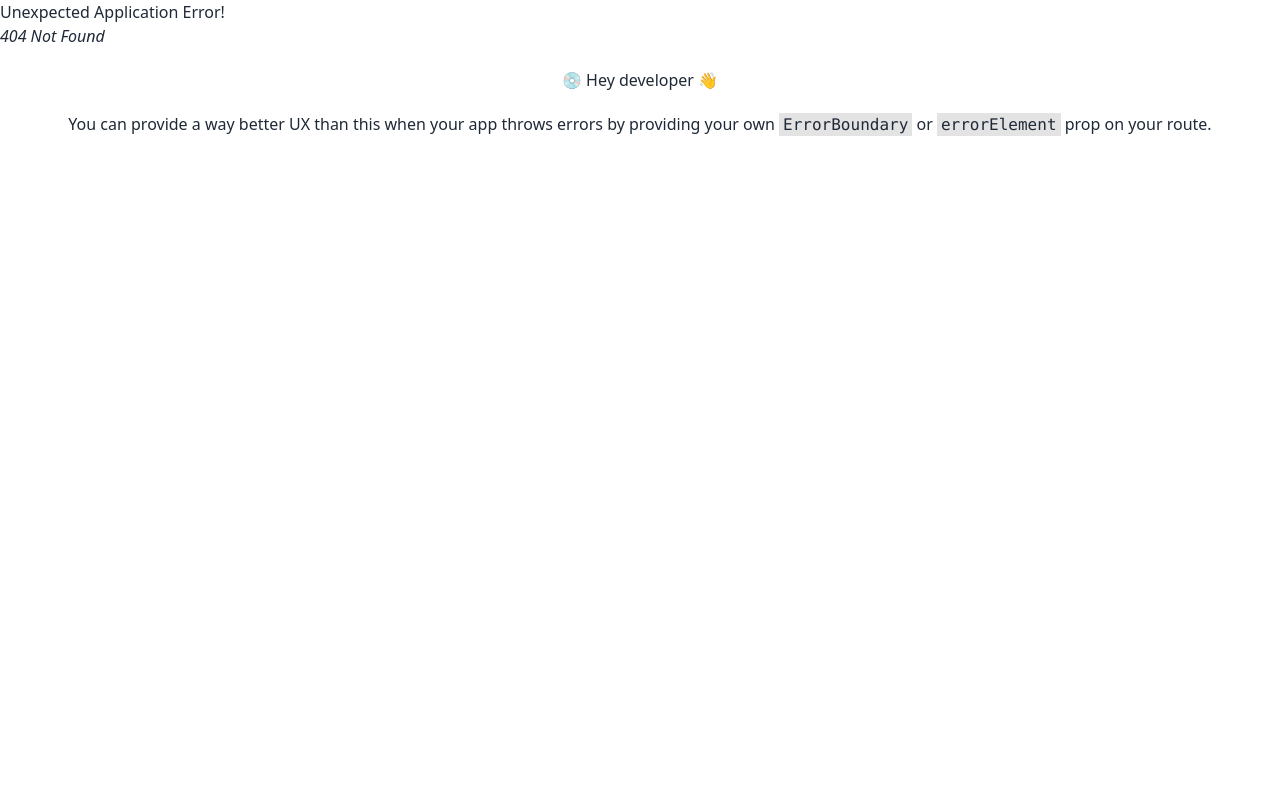
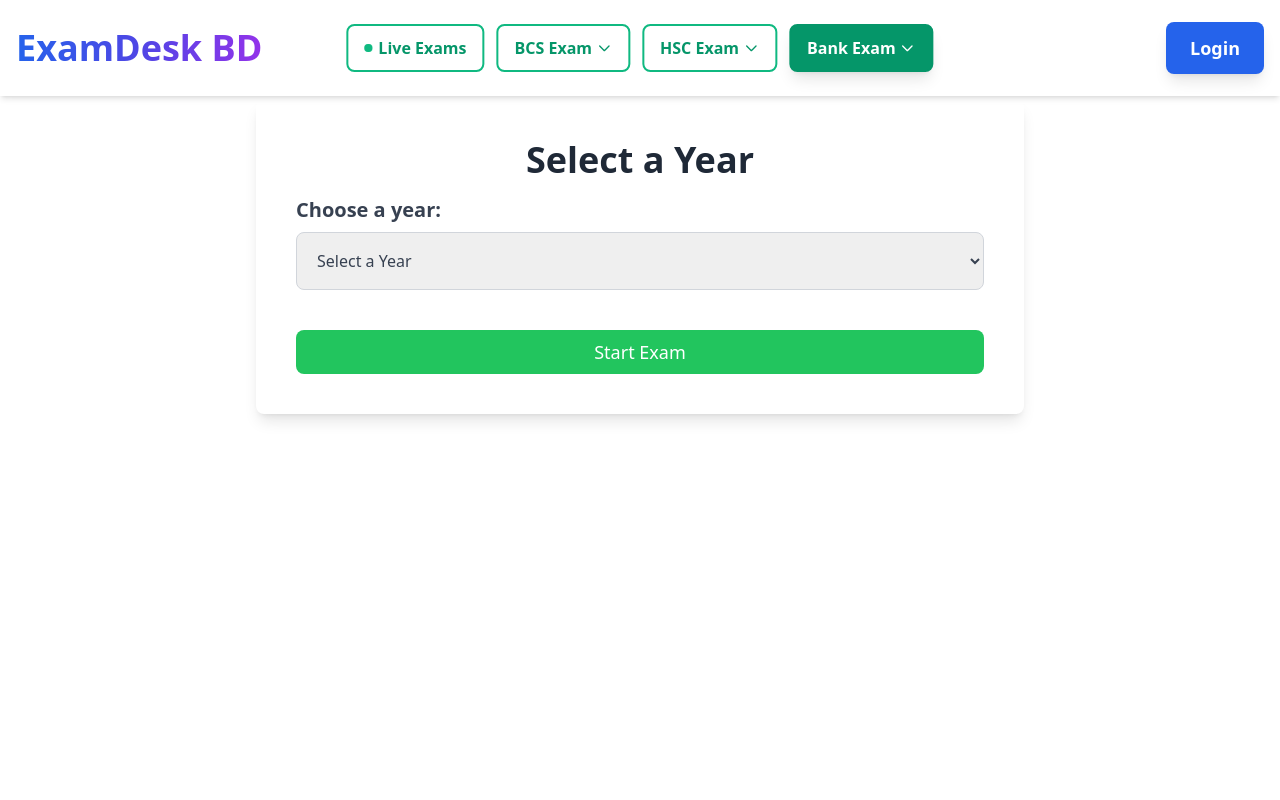
Before and after one commit to mobasheralam12345/Exam-system-running-client-side, a React (Vite) app: page /bank/all-questions in a window 1280 px wide. Before the commit this address had no page. Shown: the top 800 px of the page. Built offline with nearby package versions, Linux system fonts and the light colour scheme.

Commit message:
updated BankExam.jsx for loading ebank exam

```diff
--- /dev/null
+++ b/src/Pages/BankExam/BankExam.jsx
@@ -0,0 +1,81 @@
+import React, { useState } from "react";
+import { useNavigate } from "react-router-dom";
+import Swal from "sweetalert2";
+
+const BACKEND_URL = import.meta.env.VITE_BACKEND_URL;
+
+const YearSelector = () => {
+  const [selectedYear, setSelectedYear] = useState("");
+  const [loading, setLoading] = useState(false);
+  const navigate = useNavigate();
+  const years = Array.from({ length: 2025 - 2010 + 1 }, (_, i) => 2025 - i);
+
+  const handleProceed = () => {
+    if (!selectedYear) {
+      Swal.fire("Please select a year before proceeding");
+      return;
+    }
+    setLoading(true);
+    fetch(`${BACKEND_URL}/bank-questions/year/${selectedYear}`)
+      .then((res) => res.json())
+      .then((data) => {
+        setLoading(false);
+        if (data.success) {
+          navigate("/exam/practice", {
+            state: { examData: data.data, year: selectedYear },
+          });
+          setSelectedYear("");
+          setLoading(false);
+        } else {
+          Swal.fire("Exam not found for the selected year");
+        }
+      })
+      .catch((err) => {
+        setLoading(false);
+        Swal.fire(`Failed to load exam: Failed to load`);
+      });
+  };
+
+  return (
+    <div className="container mx-auto my-4 px-10 py-10 bg-white shadow-lg rounded-lg w-3/5">
+      <h2 className="text-4xl text-center font-bold text-gray-800 mb-4">
+        Select a Year
+      </h2>
+      <div className="mt-4">
+        <label
+          htmlFor="yearSelect"
+          className="text-xl font-semibold text-gray-700"
+        >
+          Choose a year:
+        </label>
+        <select
+          id="yearSelect"
+          className="block w-full mt-2 border border-gray-300 rounded-lg p-4 text-gray-700"
+          value={selectedYear}
+          onChange={(e) => setSelectedYear(e.target.value)}
+          disabled={loading}
+        >
+          <option value="" disabled>
+            Select a Year
+          </option>
+          {years.map((year) => (
+            <option key={year} value={year}>
+              {year}
+            </option>
+          ))}
+        </select>
+      </div>
+      <div className="mt-10 flex justify-center">
+        <button
+          className="bg-green-500 border mx-auto w-full border-green-500 text-white px-4 py-2 text-lg rounded-lg transition-colors hover:bg-green-600"
+          onClick={handleProceed}
+          disabled={!selectedYear || loading}
+        >
+          {loading ? "Loading..." : "Start Exam"}
+        </button>
+      </div>
+    </div>
+  );
+};
+
+export default YearSelector;
--- a/src/Route.jsx
+++ b/src/Route.jsx
@@ -18,6 +18,7 @@ import AddBCSOthers from "./Pages/AdminDashboard/bcsOthers";
 import BCSOthersExam from "./Pages/BCSOthers/BCSOthersExam";
 import AddHSCOthers from "./Pages/AdminDashboard/hscOthers";
 import HSCOthersExam from "./Pages/HSCOthers/HSCOthersExam";
+import BankExam from "./Pages/BankExam/BankExam";
 import LiveExamsPage from "./Pages/LiveExam/liveExams";
 import AdminExamCreator from "./Pages/Admin/Exam-Creation/AdminExamCreator";
 import LiveExamInterface from "./Pages/LiveExamRoom";
@@ -54,6 +55,14 @@ const router = createBrowserRouter([
           <PrivateRoute>
             <Exam />
           </PrivateRoute>
+        ),
+      },
+      {
+        path: "/bank/all-questions",
+        element: (
+          <privateRoute>
+            <BankExam></BankExam>
+          </privateRoute>
         ),
       },
       {
```
